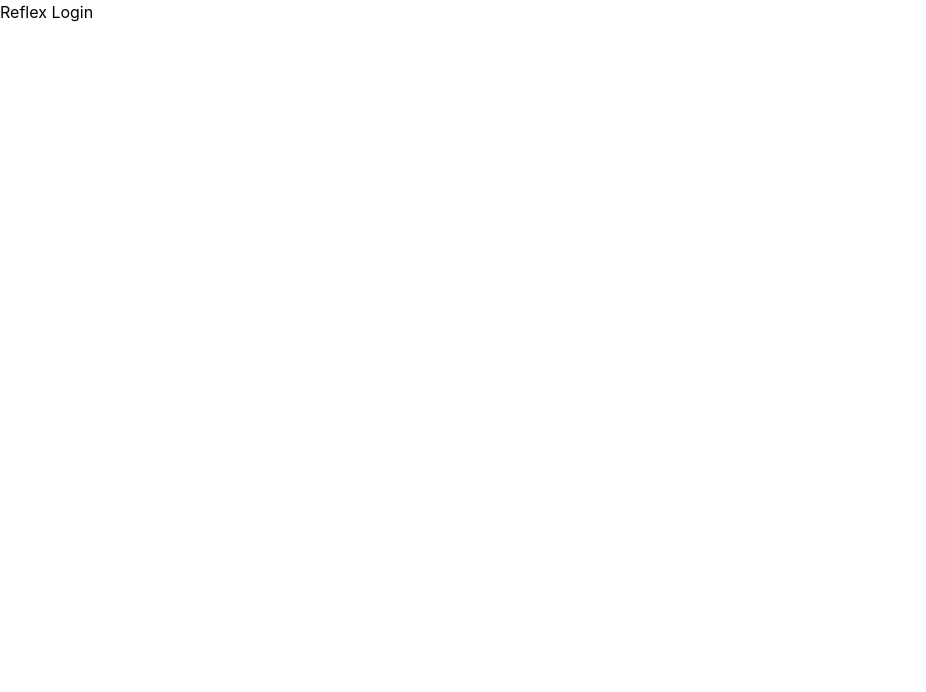
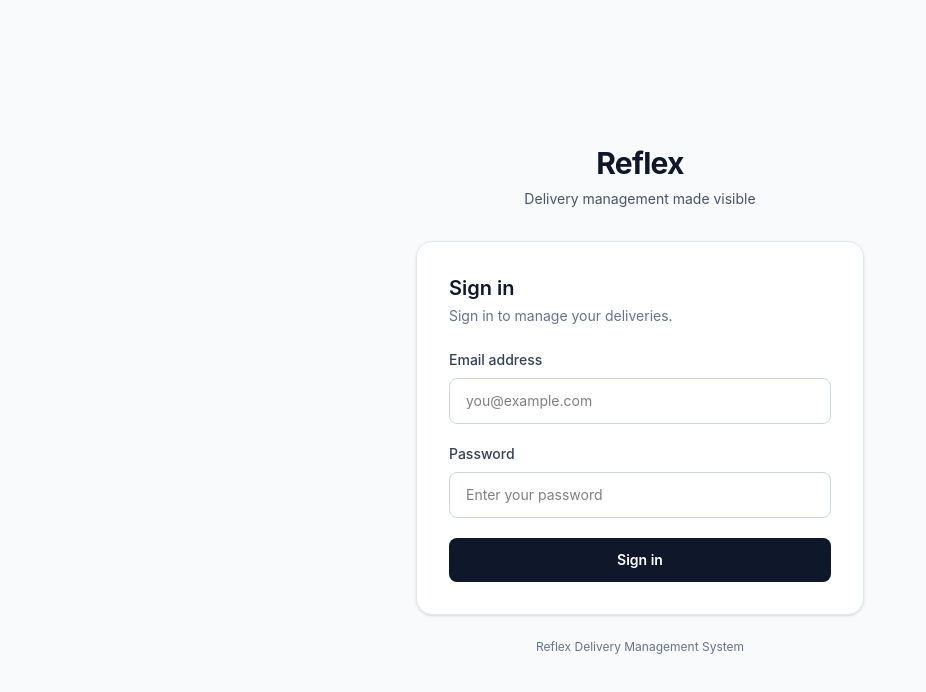
Before and after one commit to dnyongesa244-pro/PLPReflex, a React (Vite) app: page /login in a window 1280 px wide. Shown: the top 692 px of the page, without its empty margins (0-926 px from the left). Built offline with nearby package versions, Linux system fonts and the light colour scheme.

Commit message:
feat: add authentication login interface

```diff
--- /dev/null
+++ b/src/context/AuthContext.jsx
@@ -0,0 +1,31 @@
+import { createContext, useContext, useState } from 'react'
+
+const AuthContext = createContext(null)
+
+export function AuthProvider({ children }) {
+  const [user, setUser] = useState(null)
+
+  const login = (userData) => {
+    setUser(userData)
+  }
+
+  const logout = () => {
+    setUser(null)
+  }
+
+  return (
+    <AuthContext.Provider value={{ user, login, logout }}>
+      {children}
+    </AuthContext.Provider>
+  )
+}
+
+export function useAuth() {
+  const context = useContext(AuthContext)
+
+  if (!context) {
+    throw new Error('useAuth must be used inside AuthProvider')
+  }
+
+  return context
+}
--- a/src/main.jsx
+++ b/src/main.jsx
@@ -3,11 +3,14 @@
 import { BrowserRouter } from 'react-router-dom'
 import './index.css'
 import App from './App.jsx'
+import { AuthProvider } from './context/AuthContext.jsx'
 
 createRoot(document.getElementById('root')).render(
   <StrictMode>
     <BrowserRouter>
-      <App />
+      <AuthProvider>
+        <App />
+      </AuthProvider>
     </BrowserRouter>
   </StrictMode>,
 )
--- a/src/pages/auth/Login.jsx
+++ b/src/pages/auth/Login.jsx
@@ -1,5 +1,106 @@
+import { useState } from 'react'
+
 function Login() {
-  return <h1>Reflex Login</h1>
+  const [formData, setFormData] = useState({
+    email: '',
+    password: '',
+  })
+
+  const handleChange = (event) => {
+    const { name, value } = event.target
+
+    setFormData((current) => ({
+      ...current,
+      [name]: value,
+    }))
+  }
+
+  const handleSubmit = (event) => {
+    event.preventDefault()
+
+    console.log('Login form submitted:', formData)
+  }
+
+  return (
+    <main className="flex min-h-screen items-center justify-center bg-slate-50 px-4">
+      <div className="w-full max-w-md">
+        <div className="mb-8 text-center">
+          <h1 className="text-3xl font-bold tracking-tight text-slate-900">
+            Reflex
+          </h1>
+
+          <p className="mt-2 text-sm text-slate-600">
+            Delivery management made visible
+          </p>
+        </div>
+
+        <div className="rounded-2xl border border-slate-200 bg-white p-8 shadow-sm">
+          <div className="mb-6">
+            <h2 className="text-xl font-semibold text-slate-900">
+              Sign in
+            </h2>
+
+            <p className="mt-1 text-sm text-slate-500">
+              Sign in to manage your deliveries.
+            </p>
+          </div>
+
+          <form onSubmit={handleSubmit} className="space-y-5">
+            <div>
+              <label
+                htmlFor="email"
+                className="mb-2 block text-sm font-medium text-slate-700"
+              >
+                Email address
+              </label>
+
+              <input
+                id="email"
+                name="email"
+                type="email"
+                value={formData.email}
+                onChange={handleChange}
+                placeholder="you@example.com"
+                required
+                className="w-full rounded-lg border border-slate-300 px-4 py-3 text-sm outline-none transition focus:border-slate-900 focus:ring-2 focus:ring-slate-900/10"
+              />
+            </div>
+
+            <div>
+              <label
+                htmlFor="password"
+                className="mb-2 block text-sm font-medium text-slate-700"
+              >
+                Password
+              </label>
+
+              <input
+                id="password"
+                name="password"
+                type="password"
+                value={formData.password}
+                onChange={handleChange}
+                placeholder="Enter your password"
+                required
+                className="w-full rounded-lg border border-slate-300 px-4 py-3 text-sm outline-none transition focus:border-slate-900 focus:ring-2 focus:ring-slate-900/10"
+              />
+            </div>
+
+            <button
+              type="submit"
+              className="w-full rounded-lg bg-slate-900 px-4 py-3 text-sm font-semibold text-white transition hover:bg-slate-800"
+            >
+              Sign in
+            </button>
+          </form>
+        </div>
+
+        <p className="mt-6 text-center text-xs text-slate-500">
+          Reflex Delivery Management System
+        </p>
+      </div>
+    </main>
+  )
 }
 
 export default Login
--- a/src/routes/AppRoutes.jsx
+++ b/src/routes/AppRoutes.jsx
@@ -4,17 +4,39 @@
 import RetailerDashboard from '../pages/retailer/RetailerDashboard'
 import DispatcherDashboard from '../pages/dispatcher/DispatcherDashboard'
 import RiderDashboard from '../pages/rider/RiderDashboard'
+import ProtectedRoute from './ProtectedRoute'
 
 function AppRoutes() {
   return (
     <Routes>
       <Route path="/login" element={<Login />} />
 
-      <Route path="/retailer" element={<RetailerDashboard />} />
+      <Route
+        path="/retailer"
+        element={
+          <ProtectedRoute allowedRoles={['retailer']}>
+            <RetailerDashboard />
+          </ProtectedRoute>
+        }
+      />
 
-      <Route path="/dispatcher" element={<DispatcherDashboard />} />
+      <Route
+        path="/dispatcher"
+        element={
+          <ProtectedRoute allowedRoles={['dispatcher']}>
+            <DispatcherDashboard />
+          </ProtectedRoute>
+        }
+      />
 
-      <Route path="/rider" element={<RiderDashboard />} />
+      <Route
+        path="/rider"
+        element={
+          <ProtectedRoute allowedRoles={['rider']}>
+            <RiderDashboard />
+          </ProtectedRoute>
+        }
+      />
 
       <Route path="/" element={<Navigate to="/login" replace />} />
 
--- /dev/null
+++ b/src/routes/ProtectedRoute.jsx
@@ -0,0 +1,18 @@
+import { Navigate } from 'react-router-dom'
+import { useAuth } from '../context/AuthContext'
+
+function ProtectedRoute({ children, allowedRoles }) {
+  const { user } = useAuth()
+
+  if (!user) {
+    return <Navigate to="/login" replace />
+  }
+
+  if (allowedRoles && !allowedRoles.includes(user.role)) {
+    return <Navigate to="/login" replace />
+  }
+
+  return children
+}
+
+export default ProtectedRoute
--- /dev/null
+++ b/src/services/authService.js
@@ -0,0 +1,10 @@
+async function login(credentials) {
+  // Backend API will be connected here.
+  console.log('Login request:', credentials)
+
+  return null
+}
+
+export default {
+  login,
+}
```
